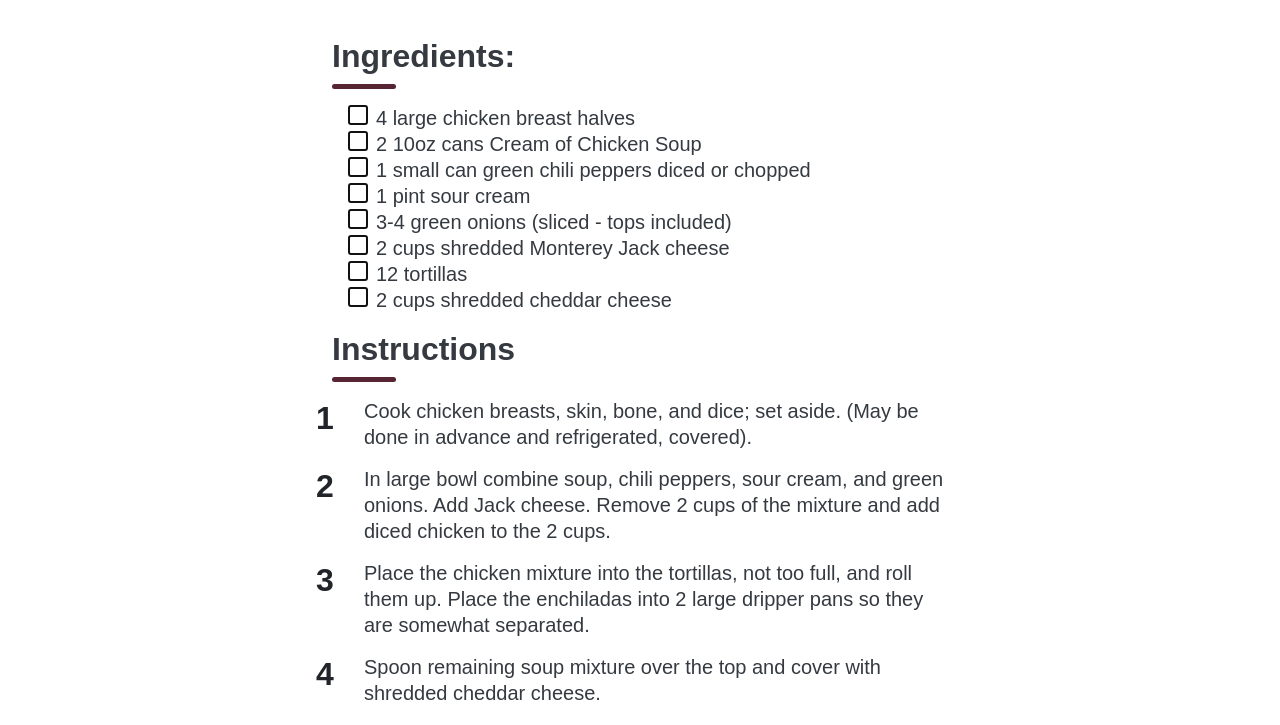
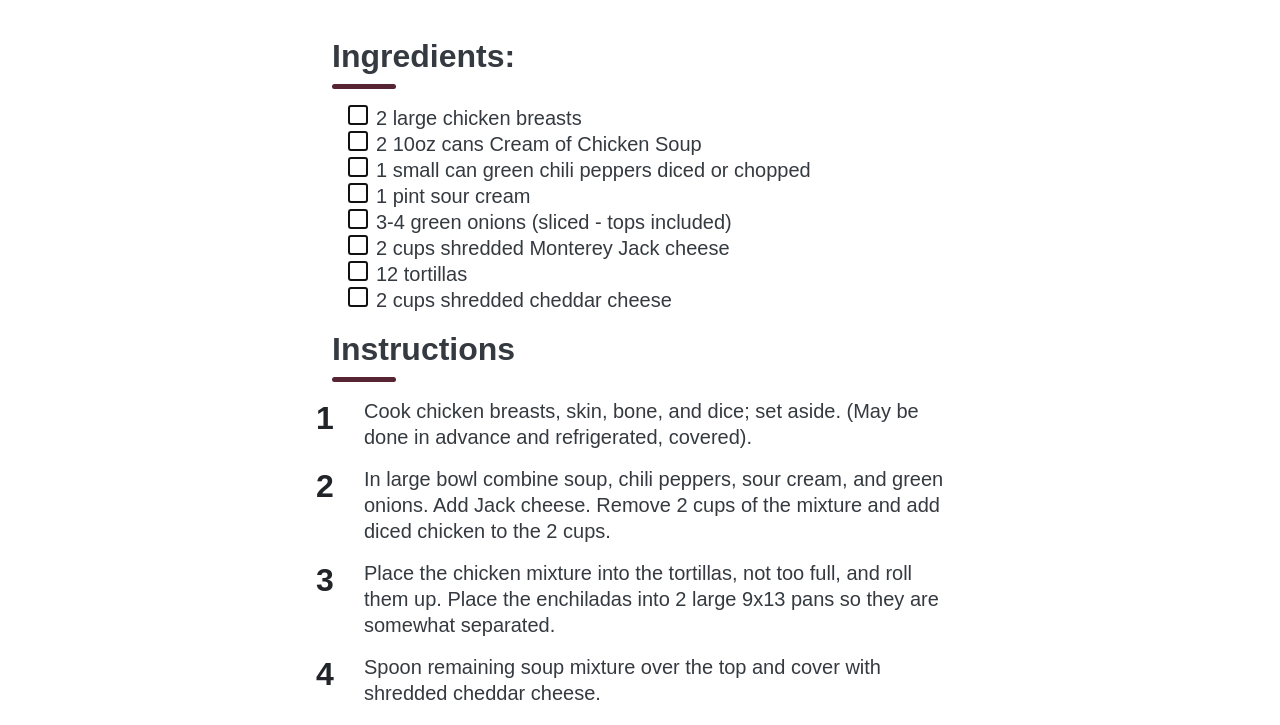
Before and after one commit to sfb1996/cookbook, a Jekyll site: the page built from _recipes/gringo-enchiladas.md, in a window 1280 px wide. Shown: the part 211-936 px from the top of the page. Built offline with Jekyll 4.4.1, drawn with Linux system fonts in a browser that asks for light colours.

Commit message:
editorial updates to gringo enchiladas

```diff
--- a/_recipes/gringo-enchiladas.md
+++ b/_recipes/gringo-enchiladas.md
@@ -8,7 +8,7 @@ tags: ['dinner']
 ---
 
 # Ingredients:
-- [ ] 4 large chicken breast halves
+- [ ] 2 large chicken breasts
 - [ ] 2 10oz cans Cream of Chicken Soup
 - [ ] 1 small can green chili peppers diced or chopped
 - [ ] 1 pint sour cream
@@ -20,7 +20,7 @@ tags: ['dinner']
 # Instructions
 1. Cook chicken breasts, skin, bone, and dice; set aside. (May be done in advance and refrigerated, covered).
 2. In large bowl combine soup, chili peppers, sour cream, and green onions. Add Jack cheese. Remove 2 cups of the mixture and add diced chicken to the 2 cups.
-3. Place the chicken mixture into the tortillas, not too full, and roll them up. Place the enchiladas into 2 large dripper pans so they are somewhat separated.
+3. Place the chicken mixture into the tortillas, not too full, and roll them up. Place the enchiladas into 2 large 9x13 pans so they are somewhat separated.
 4. Spoon remaining soup mixture over the top and cover with shredded cheddar cheese.
 5. Cover tightly with tin foil and bake at 350 degrees F for 40 to 50 minutes or until hot and bubbly.
 
```
